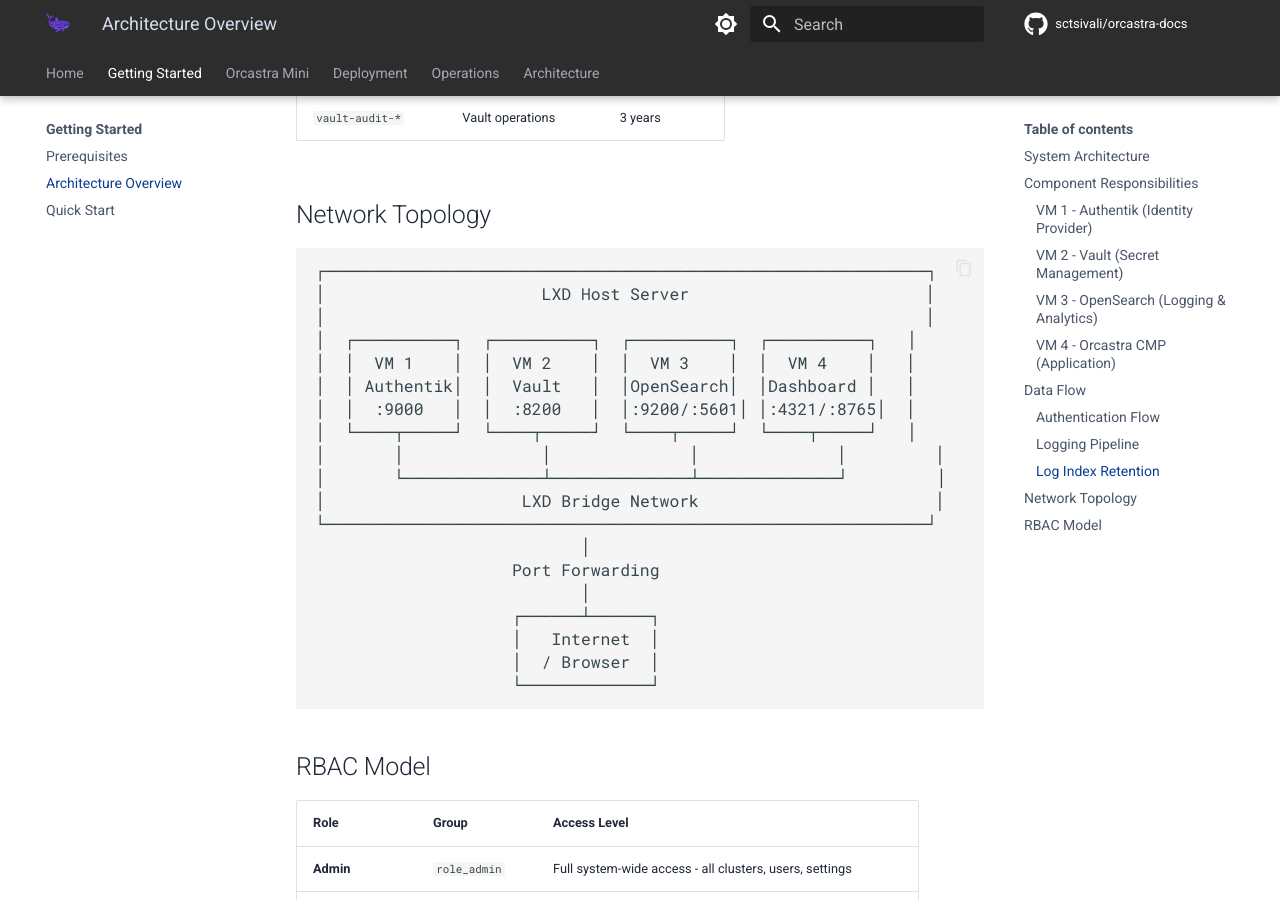
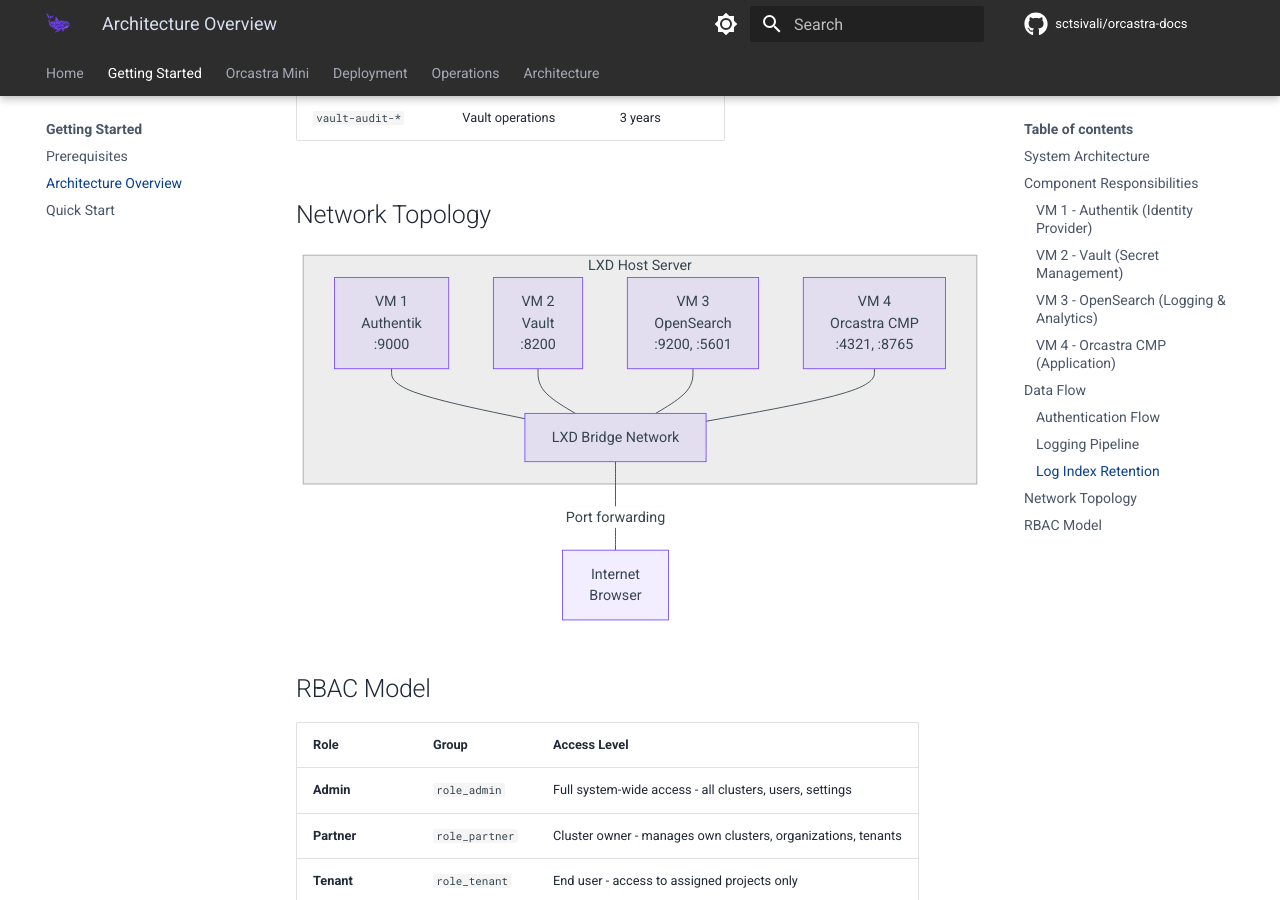
Before and after one commit to sctsivali/orcastra-docs, an MkDocs documentation site: the page built from docs/getting-started/architecture.md, in a window 1280 px wide and 900 px high, scrolled down 3010 px. Built offline with MkDocs 1.6.1 and Material for MkDocs 9.7.7, drawn with Linux system fonts in a browser that asks for light colours; comment, search, counter and statistics services are not loaded; the version menu is left out; some of the changed lines change nothing that is shown.

Commit message:
docs(getting-started): draw the network topology with Mermaid
The Network Topology section was the only hand-drawn block on a page that
already carries three Mermaid diagrams, and it had drifted out of alignment:
the twelve lines measured 63, 63, 63, then five at 61, three at 64 and a final
63, with the :9200/:5601 cell eleven characters wide in a ten-wide grid. Padding
a box by hand is a maintenance cost that comes due every time the text changes.

Mermaid removes the padding entirely, gives selectable and searchable SVG text
instead of preformatted characters, follows the reader's light or dark theme,
and matches what the rest of the page already does. The shape is unchanged:
the four VMs sit above the bridge inside the host, and port forwarding runs
down to the browser.

Also ignore node_modules, which the local reproduction of the PDF job creates
and which nothing was excluding.

Verified: 11/11 diagrams render, and the diagram was rendered and eyeballed
rather than only counted.

````diff
--- a/docs/getting-started/architecture.md
+++ b/docs/getting-started/architecture.md
@@ -10,7 +10,7 @@
         U[User]
     end
 
-    subgraph "VM 4 - Orcastra Dashboard"
+    subgraph "VM 4 - Orcastra CMP"
         FE[Frontend<br/>Next.js :4321]
         BE[Backend<br/>FastAPI :8765]
         PG[(PostgreSQL)]
@@ -137,26 +137,23 @@
 
 ## Network Topology
 
-```
-┌─────────────────────────────────────────────────────────────┐
-│                      LXD Host Server                        │
-│                                                             │
-│  ┌──────────┐  ┌──────────┐  ┌──────────┐  ┌──────────┐   │
-│  │  VM 1    │  │  VM 2    │  │  VM 3    │  │  VM 4    │   │
-│  │ Authentik│  │  Vault   │  │OpenSearch│  │Dashboard │   │
-│  │  :9000   │  │  :8200   │  │:9200/:5601│ │:4321/:8765│  │
-│  └────┬─────┘  └────┬─────┘  └────┬─────┘  └────┬─────┘   │
-│       │              │              │              │         │
-│       └──────────────┴──────────────┴──────────────┘         │
-│                    LXD Bridge Network                        │
-└─────────────────────────────────────────────────────────────┘
-                           │
-                    Port Forwarding
-                           │
-                    ┌──────┴──────┐
-                    │   Internet  │
-                    │  / Browser  │
-                    └─────────────┘
+```mermaid
+graph TB
+    subgraph "LXD Host Server"
+        VM1[VM 1<br/>Authentik<br/>:9000]
+        VM2[VM 2<br/>Vault<br/>:8200]
+        VM3[VM 3<br/>OpenSearch<br/>:9200, :5601]
+        VM4[VM 4<br/>Orcastra CMP<br/>:4321, :8765]
+        BR[LXD Bridge Network]
+    end
+
+    NET[Internet<br/>Browser]
+
+    VM1 --- BR
+    VM2 --- BR
+    VM3 --- BR
+    VM4 --- BR
+    BR ---|Port forwarding| NET
 ```
 
 ## RBAC Model
````
Also changed, not shown: 1 other file.
